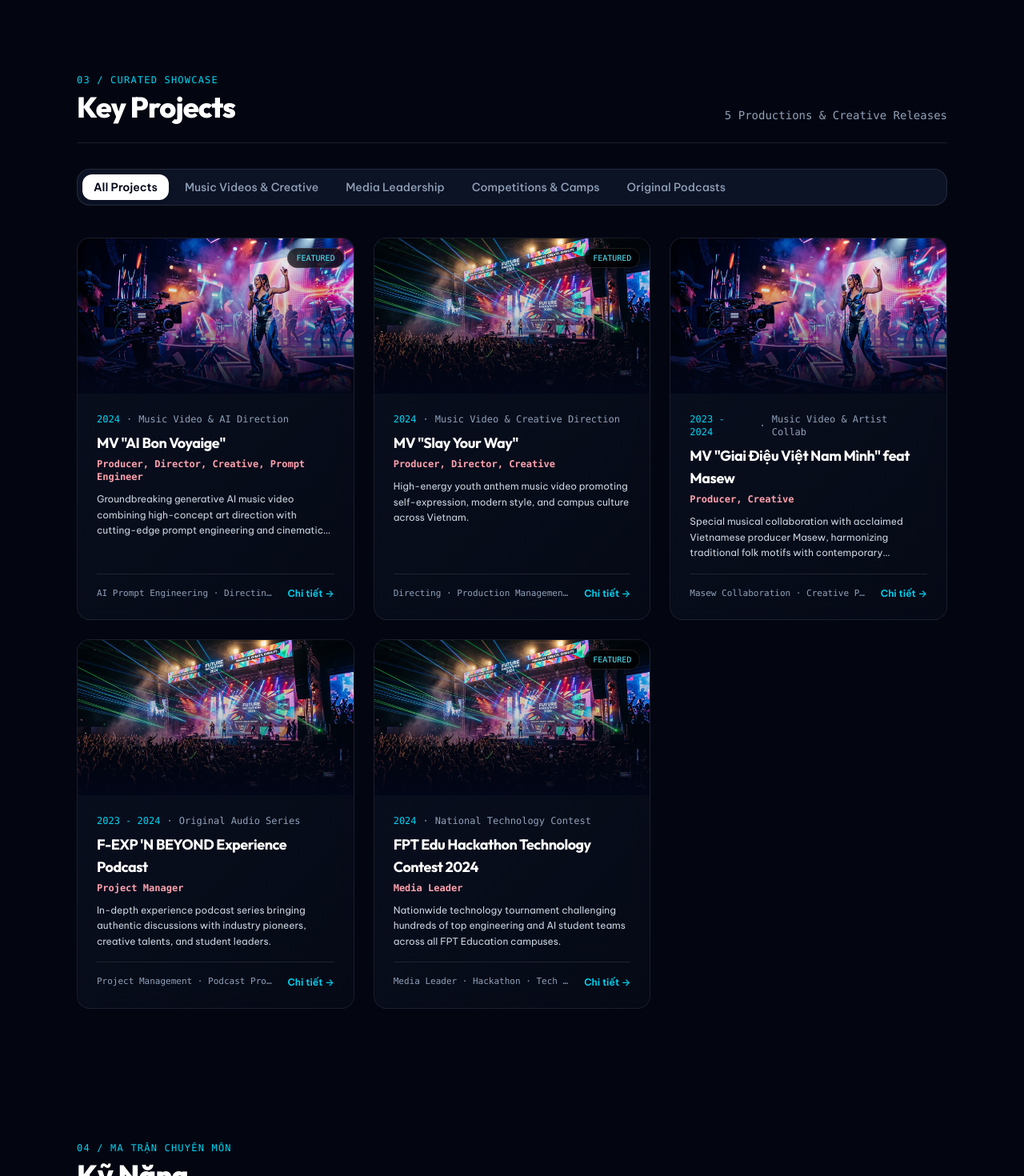
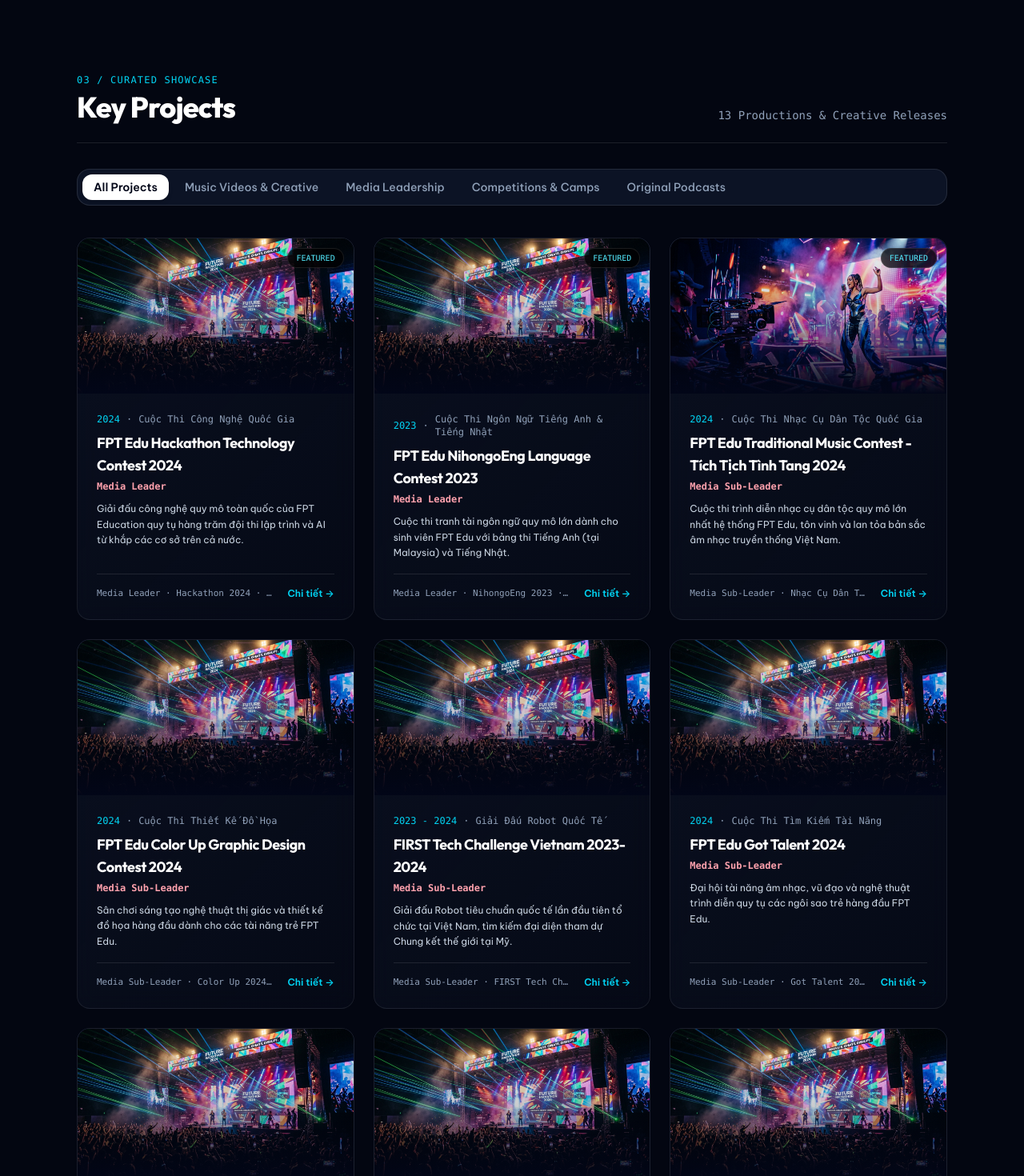
Before and after one commit to camyennguyen271-art/yensamport, a React (Vite) app: page / in a window 1280 px wide. Shown: the part 3280-4750 px from the top of the page at 80% size. Built offline with nearby package versions, Linux system fonts and the light colour scheme; no server answers; the database is empty; a web font is replaced by a local one.

Commit message:
Add all 13 CV projects with YouTube recap/aftermovie video links

```diff
--- a/src/data/mockSiteData.ts
+++ b/src/data/mockSiteData.ts
@@ -339,6 +339,177 @@
   ],
   projects: [
     {
+      id: 'fpt-hackathon-2024',
+      title: 'FPT Edu Hackathon Technology Contest 2024',
+      role: 'Media Leader',
+      category: 'lead',
+      categoryLabel: 'Cuộc Thi Công Nghệ Quốc Gia',
+      year: '2024',
+      organization: 'FPT Education',
+      featured: true,
+      image: '/src/assets/images/project_event_stage_1790314370784.jpg',
+      youtubeUrl: 'https://www.youtube.com/watch?v=kYJv8Z1t_Yo',
+      description: 'Giải đấu công nghệ quy mô toàn quốc của FPT Education quy tụ hàng trăm đội thi lập trình và AI từ khắp các cơ sở trên cả nước.',
+      deliverables: [
+        'Chịu trách nhiệm chính xây dựng chiến lược truyền thông toàn diện & tổng duyệt nội dung báo chí.',
+        'Chỉ đạo livestream phát sóng trực tiếp vòng chung kết và thực hiện video recap aftermovie.',
+        'Điều phối đội ngũ media tại chỗ, gian hàng phỏng vấn và bảo trợ truyền thông.'
+      ],
+      tags: ['Media Leader', 'Hackathon 2024', 'Lập Trình & AI', 'Livestream Toàn Quốc']
+    },
+    {
+      id: 'fpt-nihongoeng-2023',
+      title: 'FPT Edu NihongoEng Language Contest 2023',
+      role: 'Media Leader',
+      category: 'lead',
+      categoryLabel: 'Cuộc Thi Ngôn Ngữ Tiếng Anh & Tiếng Nhật',
+      year: '2023',
+      organization: 'FPT Education & MMU Malaysia',
+      featured: true,
+      image: '/src/assets/images/project_event_stage_1790314370784.jpg',
+      youtubeUrl: 'https://www.youtube.com/watch?v=2bQW08cZJpE',
+      description: 'Cuộc thi tranh tài ngôn ngữ quy mô lớn dành cho sinh viên FPT Edu với bảng thi Tiếng Anh (tại Malaysia) và Tiếng Nhật.',
+      deliverables: [
+        'Lên kế hoạch và thực thi chiến lược truyền thông quốc tế tại Việt Nam và Malaysia.',
+        'Sản xuất chuỗi Aftermovie recap hành trình thi đấu của các thí sinh xuất sắc.',
+        'Quản lý nội dung mạng xã hội, thông cáo báo chí và hình ảnh đại diện thương hiệu.'
+      ],
+      tags: ['Media Leader', 'NihongoEng 2023', 'Truyền Thông Quốc Tế', 'English & Japanese']
+    },
+    {
+      id: 'fpt-tich-tich-tinh-tang-2024',
+      title: 'FPT Edu Traditional Music Contest - Tích Tịch Tình Tang 2024',
+      role: 'Media Sub-Leader',
+      category: 'lead',
+      categoryLabel: 'Cuộc Thi Nhạc Cụ Dân Tộc Quốc Gia',
+      year: '2024',
+      organization: 'FPT Education',
+      featured: true,
+      image: '/src/assets/images/project_mv_showcase_1790314359425.jpg',
+      youtubeUrl: 'https://www.youtube.com/watch?v=HC5S3y1NiiL',
+      description: 'Cuộc thi trình diễn nhạc cụ dân tộc quy mô lớn nhất hệ thống FPT Edu, tôn vinh và lan tỏa bản sắc âm nhạc truyền thống Việt Nam.',
+      deliverables: [
+        'Phó ban truyền thông, đồng điều phối sản xuất bài hát chủ đề "Giai Điệu Việt Nam Mình" feat Masew.',
+        'Quản lý chiến dịch PR lan tỏa văn hóa dân tộc kết hợp nghệ thuật hiện đại.',
+        'Thực hiện Aftermovie và truyền thông đa kênh thu hút hàng triệu lượt xem.'
+      ],
+      tags: ['Media Sub-Leader', 'Nhạc Cụ Dân Tộc', 'Masew Collab', 'Văn Hóa Việt']
+    },
+    {
+      id: 'fpt-color-up-2024',
+      title: 'FPT Edu Color Up Graphic Design Contest 2024',
+      role: 'Media Sub-Leader',
+      category: 'lead',
+      categoryLabel: 'Cuộc Thi Thiết Kế Đồ Họa',
+      year: '2024',
+      organization: 'FPT Education',
+      featured: false,
+      image: '/src/assets/images/project_event_stage_1790314370784.jpg',
+      youtubeUrl: 'https://www.youtube.com/watch?v=Qx3x8WkZ9mE',
+      description: 'Sân chơi sáng tạo nghệ thuật thị giác và thiết kế đồ họa hàng đầu dành cho các tài năng trẻ FPT Edu.',
+      deliverables: [
+        'Đồng quản lý nội dung truyền thông, định hướng hình ảnh triển lãm thiết kế đồ họa.',
+        'Thực hiện chuỗi bài đăng sản phẩm thi đấu, phỏng vấn giám khảo và ban cố vấn.',
+        'Sản xuất Aftermovie trao giải và triển lãm tác phẩm đồ họa xuất sắc.'
+      ],
+      tags: ['Media Sub-Leader', 'Color Up 2024', 'Graphic Design', 'Visual Arts']
+    },
+    {
+      id: 'first-tech-challenge-2024',
+      title: 'FIRST Tech Challenge Vietnam 2023-2024',
+      role: 'Media Sub-Leader',
+      category: 'lead',
+      categoryLabel: 'Giải Đấu Robot Quốc Tế',
+      year: '2023 - 2024',
+      organization: 'FPT Education & FIRST Global',
+      featured: false,
+      image: '/src/assets/images/project_event_stage_1790314370784.jpg',
+      youtubeUrl: 'https://www.youtube.com/watch?v=ETgpMTQpFan',
+      description: 'Giải đấu Robot tiêu chuẩn quốc tế lần đầu tiên tổ chức tại Việt Nam, tìm kiếm đại diện tham dự Chung kết thế giới tại Mỹ.',
+      deliverables: [
+        'Phó ban truyền thông điều phối truyền thông giải đấu Robotics quốc tế.',
+        'Đồng hành cùng 26 đội thi toàn quốc, cập nhật kết quả trận đấu tự hành và điều khiển.',
+        'Sản xuất video tổng kết hành trình và bảo trợ truyền thông báo chí.'
+      ],
+      tags: ['Media Sub-Leader', 'FIRST Tech Challenge', 'Robotics', 'STEM Vietnam']
+    },
+    {
+      id: 'fpt-got-talent-2024',
+      title: 'FPT Edu Got Talent 2024',
+      role: 'Media Sub-Leader',
+      category: 'lead',
+      categoryLabel: 'Cuộc Thi Tìm Kiếm Tài Năng',
+      year: '2024',
+      organization: 'FPT Education',
+      featured: false,
+      image: '/src/assets/images/project_event_stage_1790314370784.jpg',
+      youtubeUrl: 'https://www.youtube.com/watch?v=FWDZWgForwz',
+      description: 'Đại hội tài năng âm nhạc, vũ đạo và nghệ thuật trình diễn quy tụ các ngôi sao trẻ hàng đầu FPT Edu.',
+      deliverables: [
+        'Phó ban truyền thông chỉ đạo nội dung quảng bá MV chủ đề "Slay Your Way".',
+        'Tổ chức truyền thông đêm chung kết toàn quốc với sự tham gia của 120+ thí sinh.',
+        'Thực hiện Aftermovie bùng nổ cảm xúc và chiến dịch mạng xã hội viral.'
+      ],
+      tags: ['Media Sub-Leader', 'Got Talent 2024', 'Nghệ Thuật Trình Diễn', 'Slay Your Way']
+    },
+    {
+      id: 'fpt-biz-talent-2023',
+      title: 'FPT Edu Biz Talent Economics Contest 2023',
+      role: 'Media Sub-Leader',
+      category: 'lead',
+      categoryLabel: 'Cuộc Thi Ý Tưởng Kinh Doanh',
+      year: '2023',
+      organization: 'FPT Education',
+      featured: false,
+      image: '/src/assets/images/project_event_stage_1790314370784.jpg',
+      youtubeUrl: 'https://www.youtube.com/watch?v=R9N2s8mJ2fI',
+      description: 'Cuộc thi ý tưởng kinh doanh và giải pháp kinh tế thực chiến cho sinh viên đam mê khởi nghiệp.',
+      deliverables: [
+        'Đồng điều phối chiến dịch truyền thông nhận diện thương hiệu cuộc thi kinh tế.',
+        'Tạo dựng nội dung giới thiệu các đề án kinh doanh và hội đồng giám khảo doanh nhân.',
+        'Quản lý ghi hình và phát sóng Aftermovie chung kết tranh tài.'
+      ],
+      tags: ['Media Sub-Leader', 'Biz Talent 2023', 'Khởi Nghiệp Kinh Tế', 'Business Case']
+    },
+    {
+      id: 'fes-camp-4-thang-am-viet',
+      title: 'FES-Camp 4: Thang Âm Việt',
+      role: 'Media Sub-Leader',
+      category: 'lead',
+      categoryLabel: 'Trại Hè Truyền Thông & Văn Hóa',
+      year: '2023',
+      organization: 'FPT Edu Experience Space (FES)',
+      featured: false,
+      image: '/src/assets/images/project_event_stage_1790314370784.jpg',
+      youtubeUrl: 'https://www.youtube.com/watch?v=HC5S3y1NiiL',
+      description: 'Chuỗi trải nghiệm trại hè sáng tạo truyền thông kết hợp âm nhạc dân tộc và hoạt động trải nghiệm thực tế.',
+      deliverables: [
+        'Điều phối chiến dịch truyền thông đa nền tảng cho chuỗi sự kiện FES-Camp.',
+        'Lên kịch bản nội dung, thông điệp trải nghiệm văn hóa dân gian.',
+        'Sản xuất Aftermovie tài liệu ghi lại khoảnh khắc đáng nhớ của camper.'
+      ],
+      tags: ['Media Sub-Leader', 'FES-Camp 4', 'Thang Âm Việt', 'Trải Nghiệm Văn Hóa']
+    },
+    {
+      id: 'hayd-minishow-2021',
+      title: 'Hayd Minishow & Fanmeeting in Vietnam',
+      role: 'Organizer (Logistics, Marketing & Execution)',
+      category: 'lead',
+      categoryLabel: 'Sản Xuất Concert Quốc Tế',
+      year: '2021',
+      organization: 'Y Anh Film & Concert Production',
+      featured: false,
+      image: '/src/assets/images/project_event_stage_1790314370784.jpg',
+      youtubeUrl: 'https://www.youtube.com/watch?v=dQw4w9WgXcQ',
+      description: 'Sự kiện Minishow và Fanmeeting chính thức tại Việt Nam của ca sĩ quốc tế Hayd (chủ nhân bản hit "Head In The Clouds").',
+      deliverables: [
+        'Tổ chức thành công và quản lý toàn bộ hậu cần, marketing & vận hành trực tiếp.',
+        'Điều phối giữa ban quản lý nghệ sĩ quốc tế, ê-kíp sản xuất sân khấu và đơn vị tài trợ.',
+        'Mang lại trải nghiệm biểu diễn live hoàn hảo cho người hâm mộ tại Việt Nam.'
+      ],
+      tags: ['Organizer', 'Hayd Minishow', 'Concert Quốc Tế', 'Event Logistics']
+    },
+    {
       id: 'mv-ai-bon-voyaige',
       title: 'MV "AI Bon Voyaige"',
       role: 'Producer, Director, Creative, Prompt Engineer',
@@ -349,32 +520,32 @@
       featured: true,
       image: '/src/assets/images/project_mv_showcase_1790314359425.jpg',
       youtubeUrl: 'https://www.youtube.com/watch?v=dQw4w9WgXcQ',
-      description: 'Groundbreaking generative AI music video combining high-concept art direction with cutting-edge prompt engineering and cinematic production workflows.',
+      description: 'MV ca nhạc nghệ thuật kết hợp làm phim truyền thống với công nghệ Generative AI & Prompt Engineering tiên phong.',
       deliverables: [
-        'Engineered detailed visual prompt matrices for AI visual generative engines.',
-        'Directed full creative narrative, color grading, storyboarding, and video editing.',
-        'Synchronized multi-track audio scoring with AI visuals for cohesive pacing.'
+        'Kỹ sư Prompt thiết kế ma trận hình ảnh Generative AI cho toàn bộ khung hình MV.',
+        'Đạo diễn nghệ thuật, lên ý tưởng kịch bản, dựng phim và chỉnh màu hiệu ứng thị giác.',
+        'Đồng bộ hóa âm thanh đa tầng với hình ảnh AI tạo nhịp điệu cuốn hút.'
       ],
-      tags: ['AI Prompt Engineering', 'Directing', 'Music Video Production', 'Creative Concept']
+      tags: ['AI Prompt Engineering', 'Directing', 'Music Video Production', 'Generative Art']
     },
     {
       id: 'mv-slay-your-way',
       title: 'MV "Slay Your Way"',
       role: 'Producer, Director, Creative',
       category: 'mv',
-      categoryLabel: 'Music Video & Creative Direction',
+      categoryLabel: 'Music Video & Theme Song',
       year: '2024',
       organization: 'FPT Education / Media Production',
       featured: true,
       image: '/src/assets/images/project_event_stage_1790314370784.jpg',
-      youtubeUrl: 'https://www.youtube.com/watch?v=dQw4w9WgXcQ',
-      description: 'High-energy youth anthem music video promoting self-expression, modern style, and campus culture across Vietnam.',
+      youtubeUrl: 'https://www.youtube.com/watch?v=FWDZWgForwz',
+      description: 'MV ca nhạc chủ đề FPT Edu Got Talent 2024 lan tỏa năng lượng tuổi trẻ, phong cách hiện đại và tinh thần tự tin.',
       deliverables: [
-        'Led full pre-production, filming schedule, set design, and creative directing.',
-        'Managed artist rehearsals, costume aesthetics, and multi-camera crew operations.',
-        'Achieved viral social spread and high positive sentiment across youth audiences.'
+        'Chỉ đạo toàn bộ tiền sản xuất, lịch quay, thiết kế bối cảnh và đạo diễn sáng tạo.',
+        'Quản lý tập luyện vũ đạo nghệ sĩ, trang phục và vận hành ê-kíp camera đa góc.',
+        'Đạt hàng triệu lượt xem và tương tác tích cực trên các nền tảng mạng xã hội.'
       ],
-      tags: ['Directing', 'Production Management', 'Viral Media', 'Youth Culture']
+      tags: ['Producer & Director', 'Slay Your Way', 'Theme Song MV', 'Youth Culture']
     },
     {
       id: 'mv-giai-dieu-viet-nam-minh',
@@ -384,16 +555,16 @@
       categoryLabel: 'Music Video & Artist Collab',
       year: '2023 - 2024',
       organization: 'National Music Collaboration',
-      featured: false,
+      featured: true,
       image: '/src/assets/images/project_mv_showcase_1790314359425.jpg',
-      youtubeUrl: 'https://www.youtube.com/watch?v=dQw4w9WgXcQ',
-      description: 'Special musical collaboration with acclaimed Vietnamese producer Masew, harmonizing traditional folk motifs with contemporary electronic beats.',
+      youtubeUrl: 'https://www.youtube.com/watch?v=HC5S3y1NiiL',
+      description: 'MV ca nhạc kết hợp cùng Producer Masew, hòa quyện giai điệu nhạc cụ dân tộc Việt Nam với chất nhạc điện tử hiện đại.',
       deliverables: [
-        'Coordinated creative alignment between headline music producer Masew and brand themes.',
-        'Produced visual campaign assets, press teasers, and promotional rollouts.',
-        'Delivered widespread press coverage across top Vietnamese entertainment portals.'
+        'Điều phối sáng tạo giữa Producer Masew và thông điệp văn hóa cuộc thi Tích Tịch Tình Tang.',
+        'Sản xuất ấn phẩm truyền thông, teaser báo chí và kế hoạch phát hành đa nền tảng.',
+        'Đạt phủ sóng rộng rãi trên các trang tin tức giải trí và truyền thông hàng đầu.'
       ],
-      tags: ['Masew Collaboration', 'Creative Producing', 'Traditional Meets Modern', 'PR Campaign']
+      tags: ['Masew Collaboration', 'Nhạc Cụ Dân Tộc', 'Producer', 'PR Campaign']
     },
     {
       id: 'f-exp-podcast',
@@ -405,32 +576,14 @@
       organization: 'FPT Education',
       featured: false,
       image: '/src/assets/images/project_event_stage_1790314370784.jpg',
-      youtubeUrl: '',
-      description: 'In-depth experience podcast series bringing authentic discussions with industry pioneers, creative talents, and student leaders.',
+      youtubeUrl: 'https://www.youtube.com/watch?v=dQw4w9WgXcQ',
+      description: 'Chuỗi Podcast chuyên sâu chia sẻ góc nhìn trải nghiệm thực tế với các chuyên gia ngành, nghệ sĩ sáng tạo và sinh viên tiêu biểu.',
       deliverables: [
-        'Led end-to-end podcast project management from guest curation to distribution.',
-        'Managed audio recording engineering, episode scripting, and social soundbites.',
-        'Established multi-platform distribution across Spotify, YouTube, and Apple Podcasts.'
+        'Quản lý toàn bộ dự án từ khâu chọn lọc khách mời, kịch bản đến phát hành.',
+        'Chỉ đạo kỹ thuật thu âm, biên tập âm thanh và thiết kế trích đoạn ngắn cho social.',
+        'Phát triển kênh phân phối đa nền tảng trên Spotify, YouTube và Apple Podcasts.'
       ],
-      tags: ['Project Management', 'Podcast Production', 'Audio Storytelling', 'Guest Curation']
-    },
-    {
-      id: 'fpt-hackathon-2024',
-      title: 'FPT Edu Hackathon Technology Contest 2024',
-      role: 'Media Leader',
-      category: 'lead',
-      categoryLabel: 'National Technology Contest',
-      year: '2024',
-      organization: 'FPT Education',
-      featured: true,
-      image: '/src/assets/images/project_event_stage_1790314370784.jpg',
-      description: 'Nationwide technology tournament challenging hundreds of top engineering and AI student teams across all FPT Education campuses.',
-      deliverables: [
-        'Headed all media planning, broadcast livestreams, and tech press releases.',
-        'Spearheaded real-time competition updates, mentor spotlights, and finale recap videos.',
-        'Coordinated on-ground media teams, press interview booths, and sponsor exposure.'
-      ],
-      tags: ['Media Leader', 'Hackathon', 'Tech PR', 'Livestream Operations']
+      tags: ['Project Manager', 'Podcast Production', 'Audio Storytelling', 'Guest Curation']
     }
   ],
   skills: [
```
